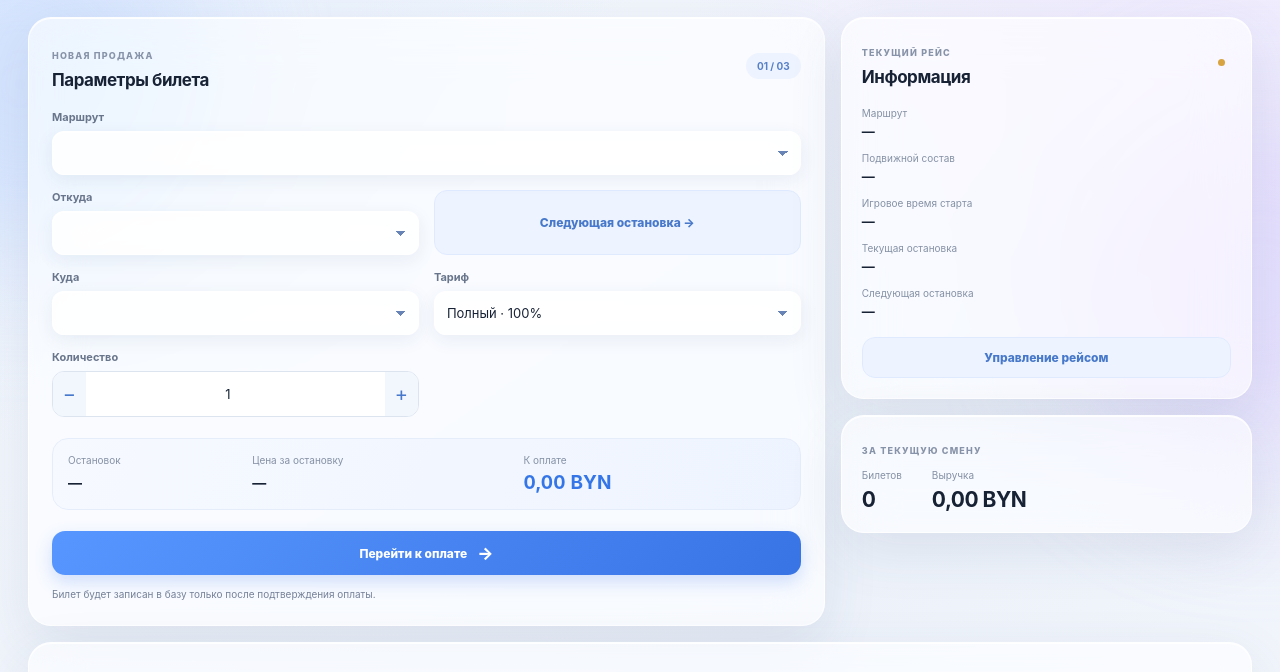
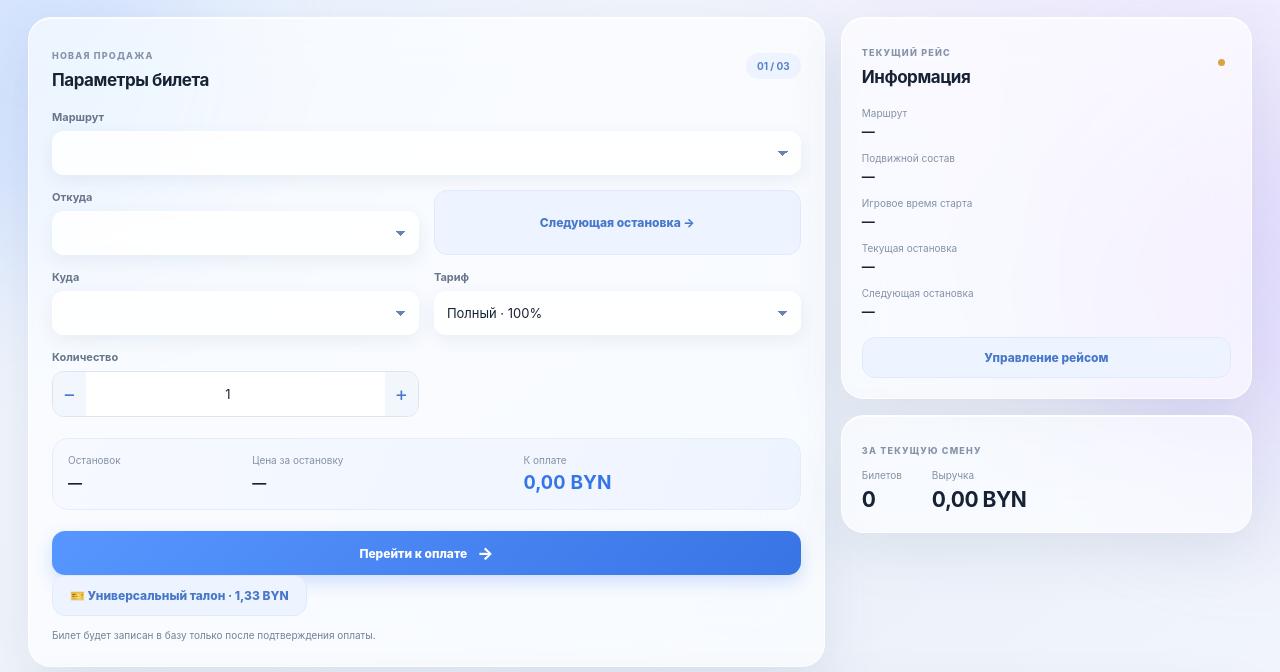
Before and after one commit to maxbchh/conductor, a plain HTML site: page index.html in a window 1280 px wide. Shown: the part 256-928 px from the top of the page. Drawn offline with nearby package versions, Linux system fonts and the light colour scheme; no server answers; a script that the page names is missing.

Commit message:
Add universal voucher button to cashier

```diff
--- a/index.html
+++ b/index.html
@@ -38,6 +38,7 @@
    </div>
    <div class="fare-summary"><div><small>Остановок</small><b id="stopCount">—</b></div><div><small>Цена за остановку</small><b id="farePerStop">—</b></div><div class="sum"><small>К оплате</small><b id="saleTotal">0,00 BYN</b></div></div>
    <button id="openPayment" class="primary-btn" type="button">Перейти к оплате <span>→</span></button>
+   <button id="openUniversalVoucher" class="secondary-btn" type="button">🎫 Универсальный талон · 1,33 BYN</button>
    <p class="hint">Билет будет записан в базу только после подтверждения оплаты.</p>
   </div>
   <aside class="side-column">
```
